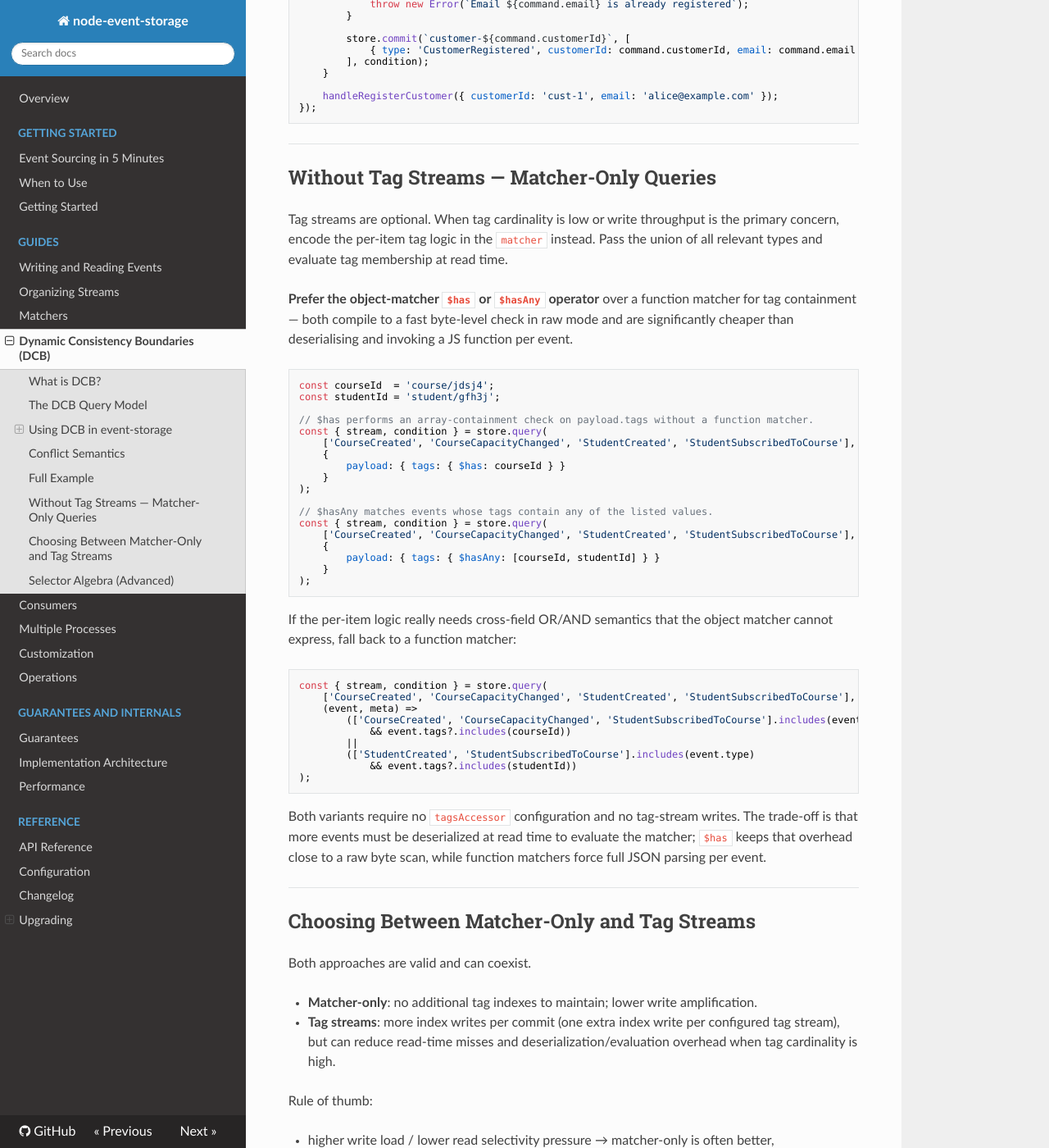
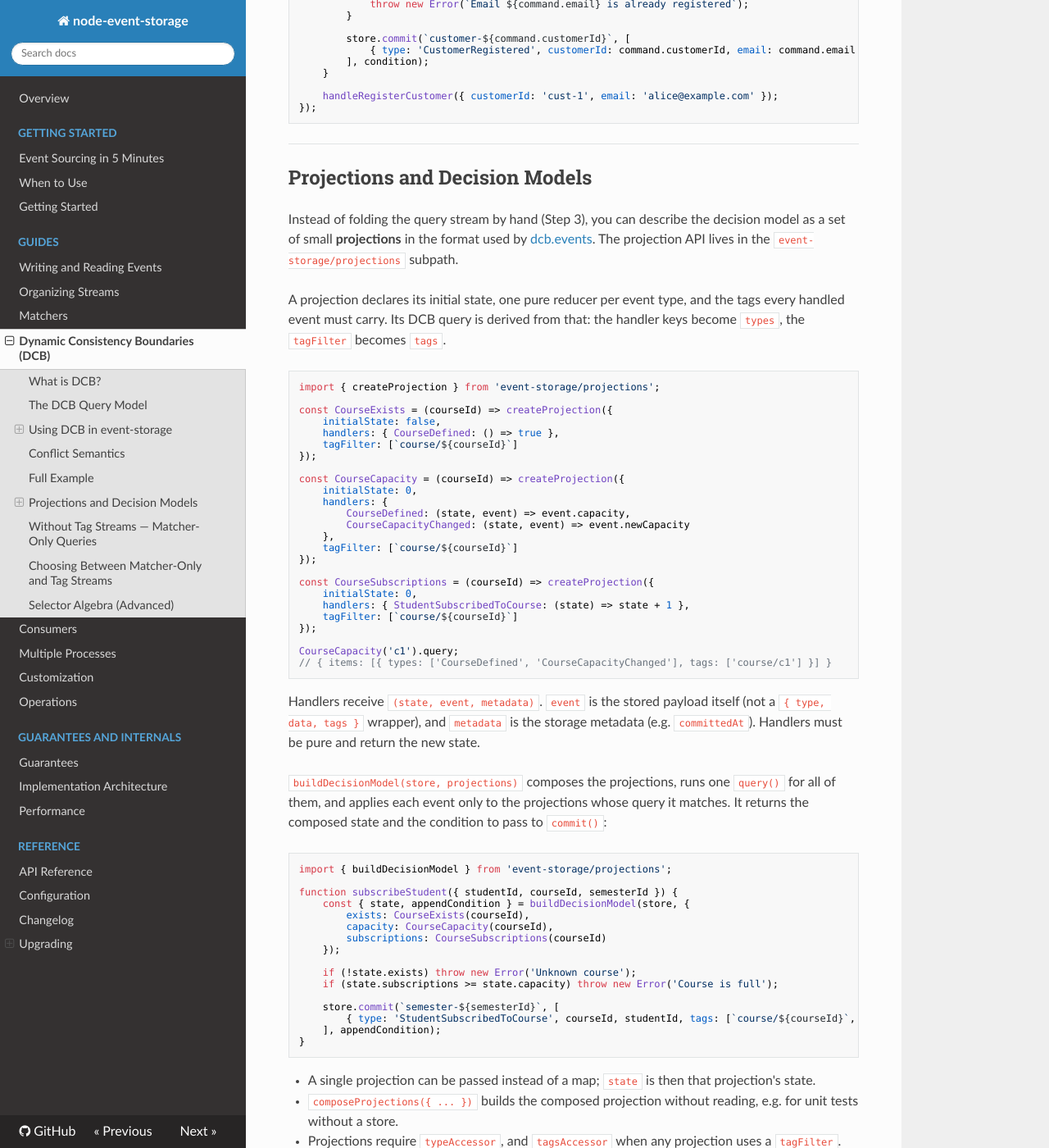
Before and after one commit to albe/node-event-storage, an MkDocs documentation site: the page built from docs/dcb.md, in a window 1280 px wide and 1400 px high, scrolled down 4318 px. Shown: the whole window at 82% size. Built offline with MkDocs 1.6.1, drawn with Linux system fonts in a browser that asks for light colours; nearby versions of some CDN libraries; some of the changed text lies outside the part shown.

Commit message:
Add event-storage/projections for DCB decision models
Exposes createProjection, composeProjections and buildDecisionModel under
the event-storage/projections subpath with TypeScript declarations.
Documents the projection format and the translation between the
dcb.events specification and event-storage's query()/commit() API,
including why commit() keeps a stream name (physical partitioning).

Co-Authored-By: Claude Opus 5.5 <noreply@anthropic.com>
Claude-Session: https://claude.ai/code/session_01LShbU9WF5hHAjhQyr2gpXo

````diff
--- a/docs/dcb.md
+++ b/docs/dcb.md
@@ -178,6 +178,87 @@ store.on('ready', () => {
 
 ---
 
+## Projections and Decision Models
+
+Instead of folding the query stream by hand (Step 3), you can describe the decision model as a set of small **projections** in the format used by [dcb.events](https://dcb.events/topics/projections/). The projection API lives in the `event-storage/projections` subpath.
+
+A projection declares its initial state, one pure reducer per event type, and the tags every handled event must carry. Its DCB query is derived from that: the handler keys become `types`, the `tagFilter` becomes `tags`.
+
+```javascript
+import { createProjection } from 'event-storage/projections';
+
+const CourseExists = (courseId) => createProjection({
+    initialState: false,
+    handlers: { CourseDefined: () => true },
+    tagFilter: [`course/${courseId}`]
+});
+
+const CourseCapacity = (courseId) => createProjection({
+    initialState: 0,
+    handlers: {
+        CourseDefined: (state, event) => event.capacity,
+        CourseCapacityChanged: (state, event) => event.newCapacity
+    },
+    tagFilter: [`course/${courseId}`]
+});
+
+const CourseSubscriptions = (courseId) => createProjection({
+    initialState: 0,
+    handlers: { StudentSubscribedToCourse: (state) => state + 1 },
+    tagFilter: [`course/${courseId}`]
+});
+
+CourseCapacity('c1').query;
+// { items: [{ types: ['CourseDefined', 'CourseCapacityChanged'], tags: ['course/c1'] }] }
+```
+
+Handlers receive `(state, event, metadata)`. `event` is the stored payload itself (not a `{ type, data, tags }` wrapper), and `metadata` is the storage metadata (e.g. `committedAt`). Handlers must be pure and return the new state.
+
+`buildDecisionModel(store, projections)` composes the projections, runs one `query()` for all of them, and applies each event only to the projections whose query it matches. It returns the composed state and the condition to pass to `commit()`:
+
+```javascript
+import { buildDecisionModel } from 'event-storage/projections';
+
+function subscribeStudent({ studentId, courseId, semesterId }) {
+    const { state, appendCondition } = buildDecisionModel(store, {
+        exists: CourseExists(courseId),
+        capacity: CourseCapacity(courseId),
+        subscriptions: CourseSubscriptions(courseId)
+    });
+
+    if (!state.exists) throw new Error('Unknown course');
+    if (state.subscriptions >= state.capacity) throw new Error('Course is full');
+
+    store.commit(`semester-${semesterId}`, [
+        { type: 'StudentSubscribedToCourse', courseId, studentId, tags: [`course/${courseId}`, `student/${studentId}`] }
+    ], appendCondition);
+}
+```
+
+- A single projection can be passed instead of a map; `state` is then that projection's state.
+- `composeProjections({ ... })` builds the composed projection without reading, e.g. for unit tests without a store.
+- Projections require `typeAccessor`, and `tagsAccessor` when any projection uses a `tagFilter`.
+- On `OptimisticConcurrencyError`, build the decision model again and re-decide.
+
+### Mapping to the dcb.events specification
+
+event-storage implements the semantics of the [DCB specification](https://dcb.events/specification/) but keeps its own API names. The translation:
+
+| dcb.events | event-storage | Notes |
+|---|---|---|
+| `Query` with `QueryItem { types, tags }` | `DcbQuery { items: [{ types, tags }] }` passed to `query()` | Same semantics: items OR, tags AND, types OR |
+| Sequence position | Global event number (1-based) | `store.length` is the position of the last event |
+| `read(query, { from })` | `query(dcbQuery, null, minRevision)` | Returns `{ stream, condition }` |
+| `AppendCondition` | `CommitCondition` returned by `query()` / `buildDecisionModel()` | Passed as the third argument of `commit()` |
+| `AppendCondition.failIfEventsMatch` | `CommitCondition.selector` (+ optional `matcher`) | The compiled query |
+| `AppendCondition.after` | `CommitCondition.noneMatchAfter` | `store.length` at query time |
+| `append(events, condition)` | `commit(streamName, events, condition)` | See below |
+| `createProjection`, `composeProjections`, `buildDecisionModel` | Same names in `event-storage/projections` | Handlers get `(state, event, metadata)` |
+
+`commit()` requires a stream name where the specification has none. The stream does not take part in the DCB conflict check, which runs only over the condition's query. It decides the **physical partition** the events are written to. Choosing a domain partition (e.g. `semester-${id}`) keeps related events together and lets reads stay selective, which is what makes the semester-bounded mode in the benchmark below the fastest.
+
+---
+
 ## Without Tag Streams — Matcher-Only Queries
 
 Tag streams are optional. When tag cardinality is low or write throughput is the primary concern, encode the per-item tag logic in the `matcher` instead. Pass the union of all relevant types and evaluate tag membership at read time.
--- /dev/null
+++ b/projections.js
@@ -0,0 +1 @@
+export { createProjection, composeProjections, buildDecisionModel } from './src/Projection.js';
````
Also changed, not shown: docs/api.md (+12 -0 lines), docs/changelog.md (+1 -0 lines), package.json (+9 -2 lines), projections.d.ts (added, +30 -0 lines), 1 other file.
